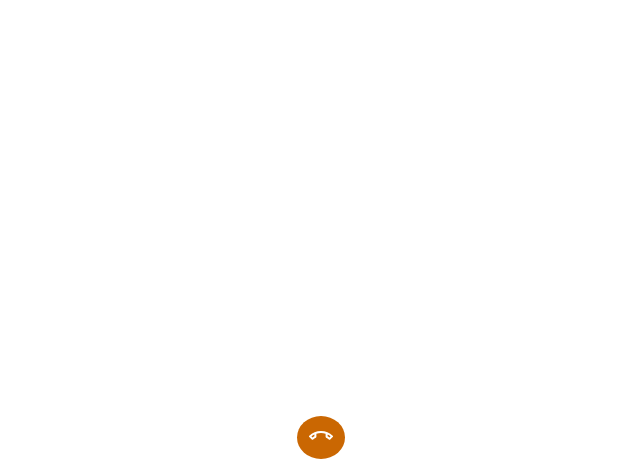
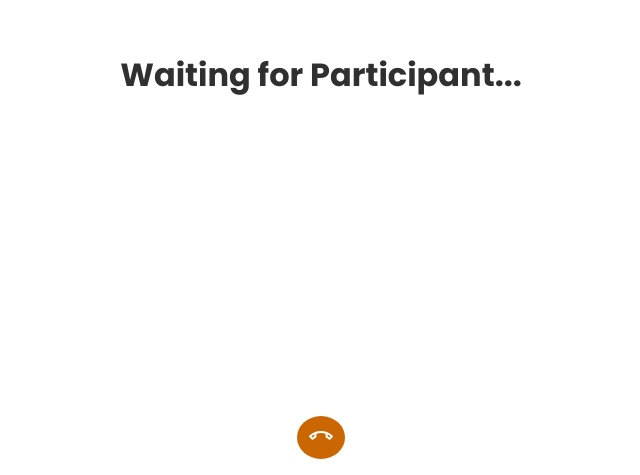
Before and after one commit to massimobergamin/RemoteTrainerFrontend, a Next.js app in the folder fitome/: page /videoRoom/1 in a window 1280 px wide. Shown: the part 325-800 px from the top of the page, without its empty margins (319-959 px from the left). Built offline with nearby package versions, Linux system fonts and the light colour scheme; no server answers.

Commit message:
fixing video

```diff
--- a/fitome/pages/videoRoom/[sessionId].js
+++ b/fitome/pages/videoRoom/[sessionId].js
@@ -1,4 +1,4 @@
-import React, {useEffect, useState, useRef} from 'react'
+import React, {useEffect, useState} from 'react'
 // import Peer from 'peerjs';
 import { useRouter } from 'next/router'
 import {useAuth} from '../../firebase/contextAuth'
@@ -61,9 +61,11 @@ function VideoRoom() {
                         myPeer.disconnect();
                         const themVideo = document.getElementById('video_them');
                         themVideo.remove();
-                        console.log("MYBIGSTREAM", stream.getTracks())
-                        stream.getTracks()[0].stop()
-                        stream.getTracks()[1].stop()
+                        if (stream) {
+                            stream.getTracks()[0].stop()
+                            stream.getTracks()[1].stop()
+                            setStream(null)
+                        }
                         router.push('/')
                     })
 
@@ -99,7 +101,6 @@ function VideoRoom() {
     },[currentUser])
 
    function hangUp () {
-       console.log("HANGING UP", stream.getTracks())
        stream.getTracks()[0].stop()
        stream.getTracks()[1].stop()
        setStream(null)
@@ -109,6 +110,7 @@ function VideoRoom() {
 
     return (
         <div>
+          <div className="call_background"><h1>Waiting for Participant...</h1></div>
           <div id="video_them" className="videoRoom_theirVideo" >
 
           </div>
--- a/fitome/styles/videoCall.css
+++ b/fitome/styles/videoCall.css
@@ -41,3 +41,13 @@
   align-items: center;
   z-index: 1;
 }
+
+.call_background {
+  width: 100vw;
+  height: 100vh;
+  display: flex;
+  align-items: center;
+  justify-content:center;
+  z-index: -1;
+
+}
```
